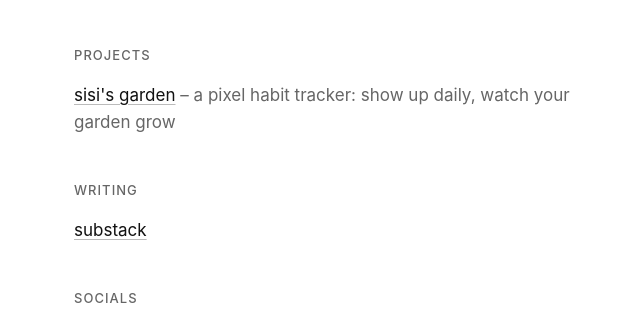
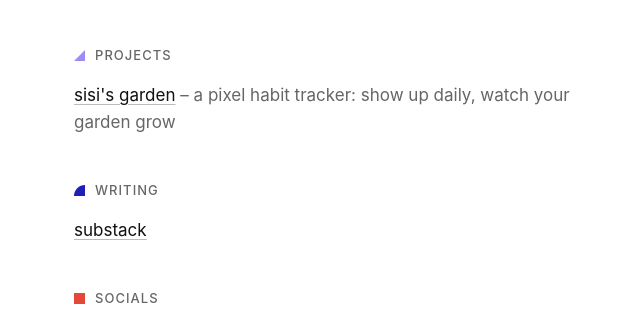
Before and after one commit to sisiliu10/sisi-liu.de, a plain HTML site: page index.html in a window 1280 px wide. Shown: the part 216-534 px from the top of the page, without its empty margins (310-950 px from the left). Drawn offline with Linux system fonts and the light colour scheme.

Commit message:
Add geometric shapes before headings

```diff
--- a/index.html
+++ b/index.html
@@ -11,7 +11,8 @@ body{margin:0;background:#fff;color:#111;font:17px/1.6 -apple-system,BlinkMacSys
 main{max-width:560px;margin:0 auto;padding:72px 24px 96px}
 h1{font-size:28px;font-weight:600;margin:0 0 6px}
 .i{color:#666;margin:0 0 48px}
-h2{font-size:13px;font-weight:500;text-transform:uppercase;letter-spacing:.08em;color:#666;margin:40px 0 12px}
+h2{display:flex;align-items:center;gap:10px;font-size:13px;font-weight:500;text-transform:uppercase;letter-spacing:.08em;color:#666;margin:40px 0 12px}
+h2 svg{width:11px;height:11px;flex:none}
 ul{list-style:none;padding:0;margin:0}
 li{padding:4px 0}
 li span{color:#666}
@@ -27,15 +28,15 @@ footer{margin-top:64px;padding-top:16px;border-top:1px solid #e5e5e5;color:#666;
 <main>
 <h1>Sisi Liu</h1>
 <p class="i">creative technologist<br>munich, düsseldorf, beijing</p>
-<h2>Projects</h2>
+<h2><svg viewBox="0 0 10 10"><path d="M0 10L10 0V10Z" fill="#9d8cf5"/></svg>Projects</h2>
 <ul>
 <li><a href="https://sisiliu10.github.io/sisis-garden/">sisi's garden</a> <span>– a pixel habit tracker: show up daily, watch your garden grow</span></li>
 </ul>
-<h2>Writing</h2>
+<h2><svg viewBox="0 0 10 10"><path d="M10 0A10 10 0 0 0 0 10H10Z" fill="#1f1fb8"/></svg>Writing</h2>
 <ul>
 <li><a href="https://sisliu.substack.com/">substack</a></li>
 </ul>
-<h2>Socials</h2>
+<h2><svg viewBox="0 0 10 10"><rect width="10" height="10" fill="#e5483b"/></svg>Socials</h2>
 <ul>
 <li><a href="https://www.instagram.com/sisi.i03/">instagram</a></li>
 <li><a href="https://www.linkedin.com/in/sisi-liu-5108b31b6/">linkedin</a></li>
```
